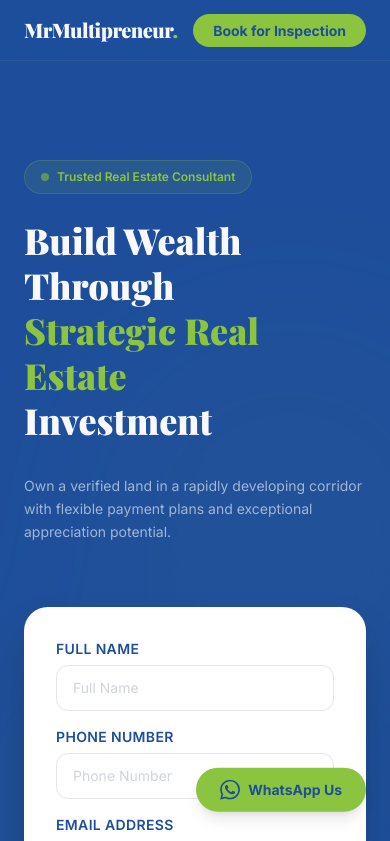
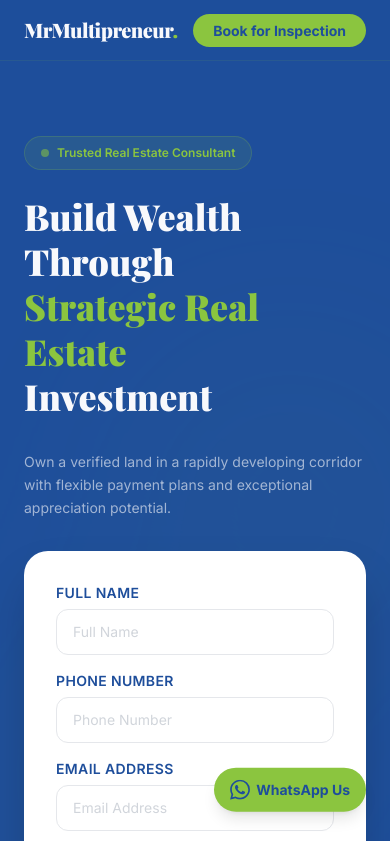
Before and after one commit to dev-anna-life/mr-multipreneur-realtor, a Next.js app: page / in a window 390 px wide. Shown: the top 841 px of the page. Built offline with nearby package versions, Linux system fonts and the light colour scheme.

Commit message:
Fix mobile responsiveness: smaller hero gap, reduced card scale, compact WA button

```diff
--- a/app/page.js
+++ b/app/page.js
@@ -179,7 +179,7 @@ export default function Home() {
           <div className="absolute top-1/4 left-1/4 w-96 h-96 bg-gold rounded-full blur-[120px]" />
           <div className="absolute bottom-1/4 right-1/4 w-80 h-80 bg-gold rounded-full blur-[100px]" />
         </div>
-        <div className="max-w-7xl mx-auto px-6 md:px-12 grid md:grid-cols-2 gap-16 items-center py-16 relative z-10">
+        <div className="max-w-7xl mx-auto px-6 md:px-12 grid md:grid-cols-2 gap-8 md:gap-16 items-center py-10 md:py-16 relative z-10">
           <div className="animate-fadeUp">
             <div className="inline-flex items-center gap-2 bg-gold/10 text-gold text-xs font-semibold px-4 py-2 rounded-full mb-6 border border-gold/20">
               <span className="w-2 h-2 bg-gold rounded-full animate-pulse"></span>
@@ -243,7 +243,7 @@ export default function Home() {
             </div>
             <div className="grid grid-cols-1 md:grid-cols-3 gap-8 max-w-5xl mx-auto items-start">
               {investmentPlans.map((plan, i) => (
-                <div key={i} className={`relative rounded-2xl p-8 border-2 transition-all duration-300 hover:-translate-y-2 hover:shadow-xl ${i === 1 ? 'border-gold bg-gold/5 scale-105 md:scale-110' : 'border-gray-100 bg-white'}`}>
+                <div key={i} className={`relative rounded-2xl p-8 border-2 transition-all duration-300 hover:-translate-y-2 hover:shadow-xl ${i === 1 ? 'border-gold bg-gold/5 md:scale-110' : 'border-gray-100 bg-white'}`}>
                   {plan.tag && (
                     <div className="absolute -top-3 left-1/2 -translate-x-1/2 bg-gold text-navy px-4 py-1 rounded-full text-xs font-bold uppercase tracking-wider">
                       {plan.tag}
@@ -333,7 +333,7 @@ export default function Home() {
         target="_blank"
         rel="noopener noreferrer"
         onClick={() => { try { fbq('track', 'Contact'); } catch(e) {} }}
-        className="fixed bottom-6 right-6 z-50 bg-gold text-navy px-6 py-3 rounded-full font-bold text-sm shadow-lg hover:bg-gold-light hover:scale-105 transition-all duration-300 flex items-center gap-2 animate-float cursor-pointer"
+        className="fixed bottom-6 right-6 z-50 bg-gold text-navy px-4 md:px-6 py-3 rounded-full font-bold text-sm shadow-lg hover:bg-gold-light hover:scale-105 transition-all duration-300 flex items-center gap-1.5 md:gap-2 animate-float cursor-pointer"
         aria-label="Chat on WhatsApp"
       >
         <svg className="w-5 h-5" fill="currentColor" viewBox="0 0 24 24"><path d="M17.472 14.382c-.297-.149-1.758-.867-2.03-.967-.273-.099-.471-.148-.67.15-.197.297-.767.966-.94 1.164-.173.199-.347.223-.644.075-.297-.15-1.255-.463-2.39-1.475-.883-.788-1.48-1.761-1.653-2.059-.173-.297-.018-.458.13-.606.134-.133.298-.347.446-.52.149-.174.198-.298.298-.497.099-.198.05-.371-.025-.52-.075-.149-.669-1.612-.916-2.207-.242-.579-.487-.5-.669-.51-.173-.008-.371-.01-.57-.01-.198 0-.52.074-.792.372-.272.297-1.04 1.016-1.04 2.479 0 1.462 1.065 2.875 1.213 3.074.149.198 2.096 3.2 5.077 4.487.709.306 1.262.489 1.694.625.712.227 1.36.195 1.871.118.571-.085 1.758-.719 2.006-1.413.248-.694.248-1.289.173-1.413-.074-.124-.272-.198-.57-.347m-5.421 7.403h-.004a9.87 9.87 0 01-5.031-1.378l-.361-.214-3.741.982.998-3.648-.235-.374a9.86 9.86 0 01-1.51-5.26c.001-5.45 4.436-9.884 9.888-9.884 2.64 0 5.122 1.03 6.988 2.898a9.825 9.825 0 012.893 6.994c-.003 5.45-4.437 9.884-9.885 9.884m8.413-18.297A11.815 11.815 0 0012.05 0C5.495 0 .16 5.335.157 11.892c0 2.096.547 4.142 1.588 5.945L.057 24l6.305-1.654a11.882 11.882 0 005.683 1.448h.005c6.554 0 11.89-5.335 11.893-11.893a11.821 11.821 0 00-3.48-8.413z"/></svg>
```
